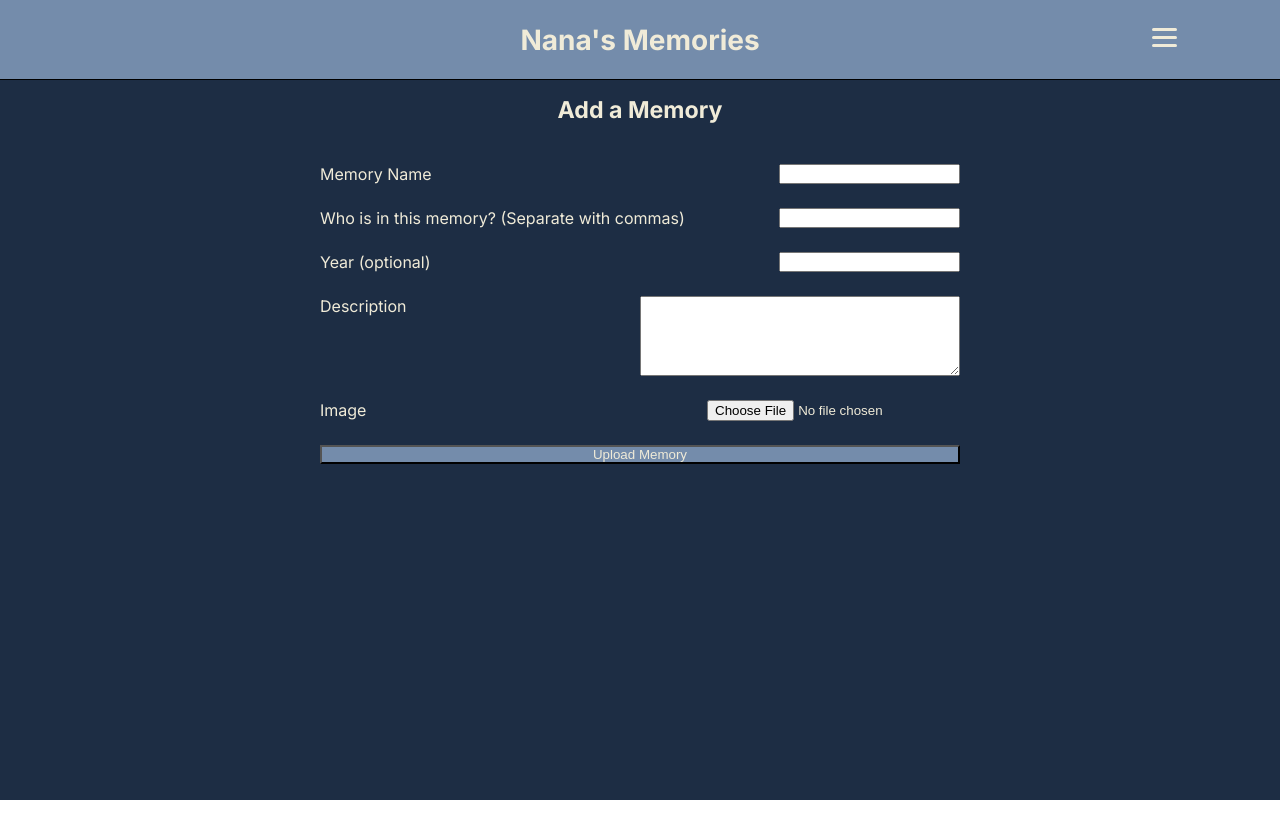
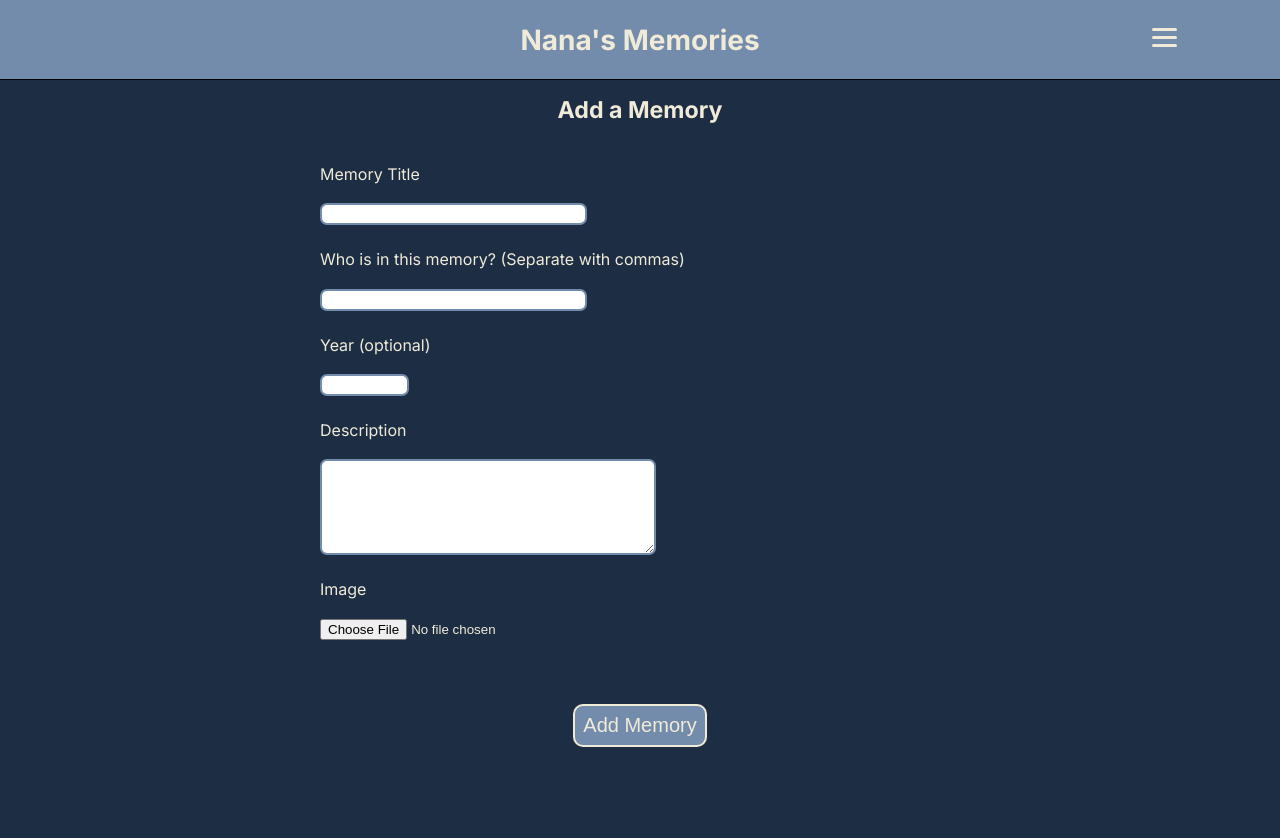
Before and after one commit to khintz34/nanas-memories, a Next.js app: page /AddMemory in a window 1280 px wide. Shown: the top 838 px of the page. Before the commit the page ends 800 px from the top, so only its background shows below. Built offline with nearby package versions, Linux system fonts and the light colour scheme.

Commit message:
add layout

```diff
--- a/src/app/AddMemory/page.module.scss
+++ b/src/app/AddMemory/page.module.scss
@@ -15,8 +15,8 @@
 
 .inputContainer {
   display: flex;
-  flex-direction: row;
-  gap: 3vw;
+  flex-direction: column;
+  gap: 1.5vw;
   justify-content: space-between;
 }
 
@@ -29,20 +29,50 @@
 }
 
 .textArea {
-  width: 40ch;
+  width: 35ch;
   height: 10ch;
+  border-radius: 10px;
 }
 
 .input {
   color: black;
+  padding: 1vh;
+  border-radius: 7px;
+  border: 2px solid var(--secondary-background);
+  font-size: 16px;
+}
+
+.yearInput {
+  width: 10ch;
+  height: 2.5ch;
+}
+
+.textInput {
+  width: 30ch;
+  height: 2.5ch;
 }
 
 .btn {
   background-color: var(--secondary-background);
+  min-width: 10vw;
+  border-radius: 10px;
+  border: 2px solid var(--primary-font);
+  font-size: 2.5vh;
+  padding: 1vh;
+}
+
+.btnContainer {
+  display: flex;
+  justify-content: center;
+  margin-top: 5vh;
 }
 
 @media (max-width: 600px) {
   .form {
     width: 95vw;
   }
+
+  .btn {
+    width: 40vw;
+  }
 }
--- a/src/app/AddMemory/page.tsx
+++ b/src/app/AddMemory/page.tsx
@@ -22,6 +22,8 @@ export default function Home() {
     setMemImage(e.target.files[0]);
   };
 
+  //todo fix these erros
+
   const uploadImage = () => {
     const imageRef = ref2(storage, memUrl);
     uploadBytes(imageRef, memImage)
@@ -30,9 +32,11 @@ export default function Home() {
       })
       .catch((error) => {
         console.log(error);
+        console.log("this error");
       });
   };
 
+  //todo get rid of prevent default but make sure still uploads
   function writeUserData(e: any) {
     e.preventDefault();
 
@@ -59,12 +63,12 @@ export default function Home() {
       <h2 className={styles.h2}>Add a Memory</h2>
       <form action="" className={styles.form}>
         <div className={styles.inputContainer}>
-          <label htmlFor="memName">Memory Name</label>
+          <label htmlFor="memName">Memory Title</label>
           <input
             type="text"
             id="memName"
             onChange={(e) => setMemName(e.target.value)}
-            className={styles.input}
+            className={` ${styles.input} ${styles.textInput}`}
           />
         </div>
 
@@ -76,7 +80,7 @@ export default function Home() {
             type="text"
             id="memTags"
             onChange={(e) => setMemTags(e.target.value)}
-            className={styles.input}
+            className={` ${styles.input} ${styles.textInput}`}
           />
         </div>
         <div className={styles.inputContainer}>
@@ -85,7 +89,7 @@ export default function Home() {
             type="text"
             id="memYear"
             onChange={(e) => setMemYear(e.target.value)}
-            className={styles.input}
+            className={` ${styles.input} ${styles.yearInput}`}
             defaultValue=""
           />
         </div>
@@ -93,7 +97,7 @@ export default function Home() {
           <label htmlFor="memDesc">Description</label>
           <textarea
             id="memDesc"
-            className={`${styles.textArea} ${styles.input}`}
+            className={`${styles.textArea} ${styles.input} ${styles.descInput}`}
             onChange={(e) => setMemDesc(e.target.value)}
           />
         </div>
@@ -101,13 +105,15 @@ export default function Home() {
           <label htmlFor="memImg">Image</label>
           <input type="file" id="memImg" onChange={(e) => handleImage(e)} />
         </div>
+        <div className={styles.btnContainer}>
           <button
             type="submit"
             onClick={(e) => writeUserData(e)}
             className={styles.btn}
           >
-          Upload Memory
+            Add Memory
           </button>
+        </div>
       </form>
     </main>
   );
```
Lines whose indentation alone changed are shown as unchanged.
